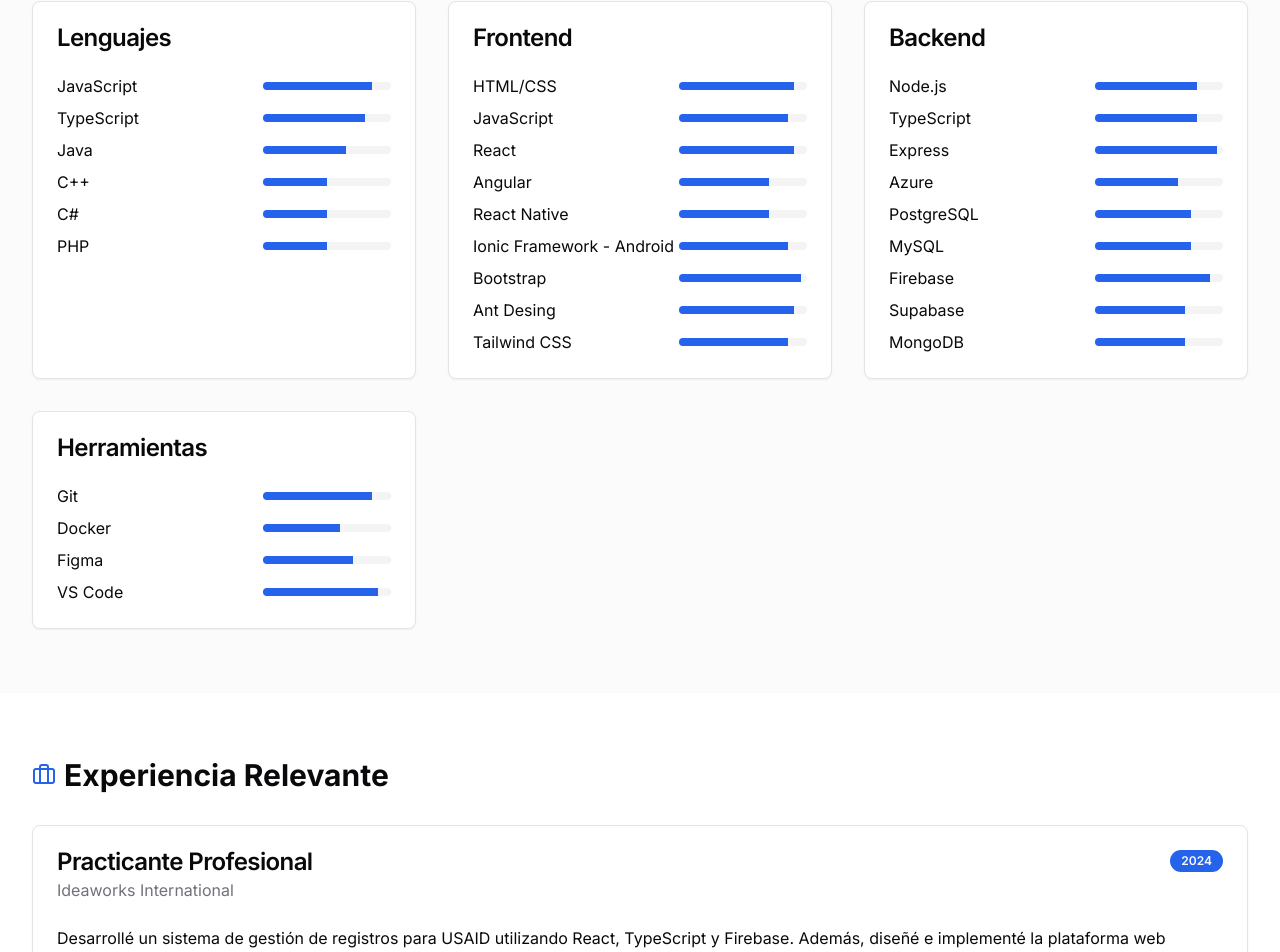
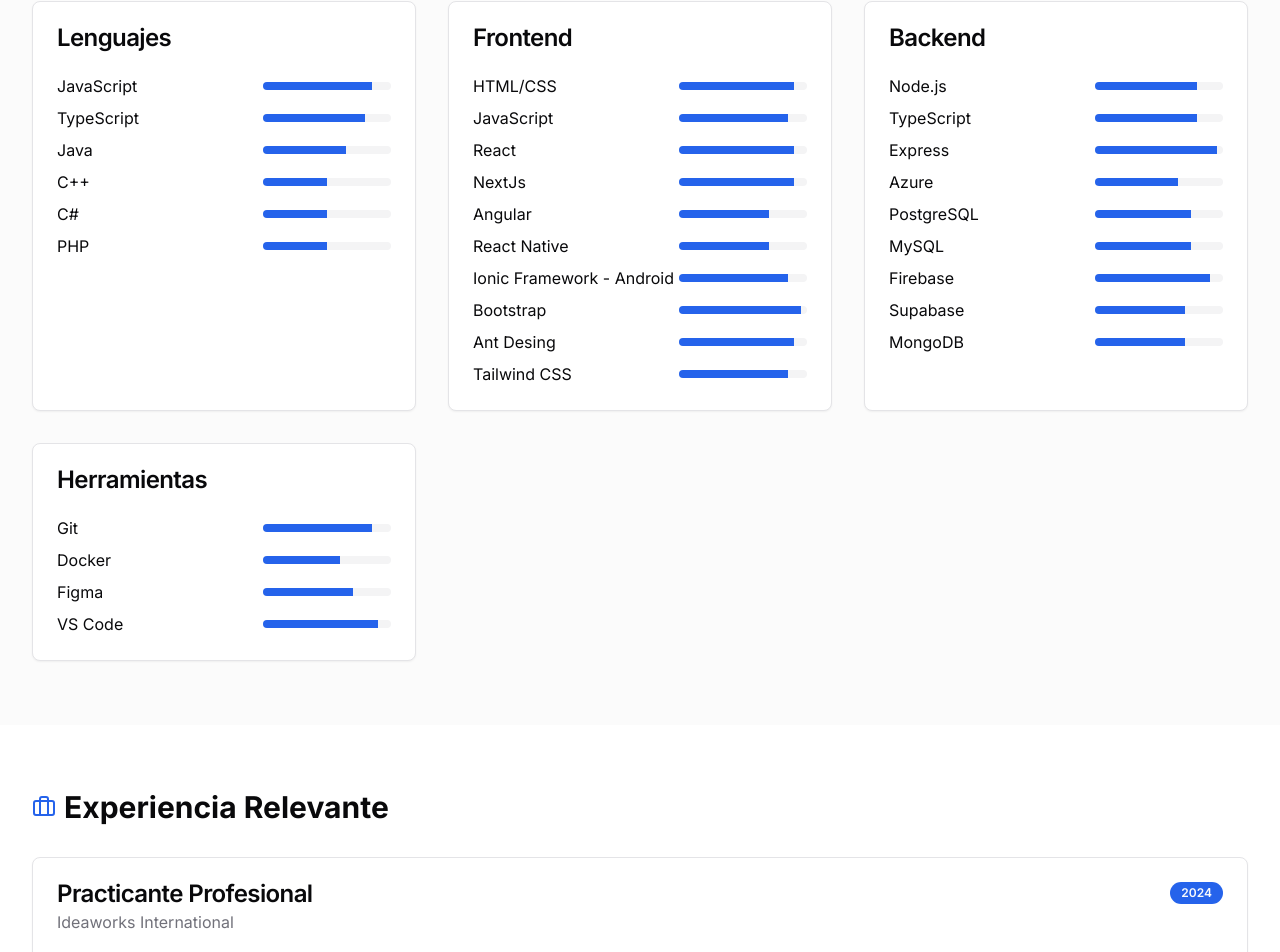
Before and after one commit to Portafolio-Harol-Morales/portafolio-next, a Next.js app: page / in a window 1280 px wide. Shown: the part 1340-2292 px from the top of the page. Built offline with nearby package versions, Linux system fonts and the light colour scheme; no server answers; the database is empty.

Commit message:
agregar nextJS

```diff
--- a/components/Proyectos.tsx
+++ b/components/Proyectos.tsx
@@ -282,7 +282,6 @@ export const Proyectos = () => {
                 )}
 
                 <div className="flex gap-2 justify-end">
-
                   {selectedProject.url && (
                     <Button size="sm" asChild>
                       <Link
@@ -304,9 +303,7 @@ export const Proyectos = () => {
                       Cerrar
                     </Button>
                   </DialogClose>
-
                 </div>
-
               </DialogFooter>
             </>
           )}
--- a/components/Skills.tsx
+++ b/components/Skills.tsx
@@ -80,6 +80,12 @@ export const Skills = () => {
                 </div>
               </div>
               <div className="flex justify-between items-center">
+                <span>NextJs</span>
+                <div className="w-32 h-2 bg-muted rounded-full overflow-hidden">
+                  <div className="bg-primary h-full w-[90%]"></div>
+                </div>
+              </div>
+              <div className="flex justify-between items-center">
                 <span>Angular</span>
                 <div className="w-32 h-2 bg-muted rounded-full overflow-hidden">
                   <div className="bg-primary h-full w-[70%]"></div>
@@ -141,7 +147,7 @@ export const Skills = () => {
                   <div className="bg-primary h-full w-[95%]"></div>
                 </div>
               </div>
-               <div className="flex justify-between items-center">
+              <div className="flex justify-between items-center">
                 <span>Azure</span>
                 <div className="w-32 h-2 bg-muted rounded-full overflow-hidden">
                   <div className="bg-primary h-full w-[65%]"></div>
@@ -166,7 +172,6 @@ export const Skills = () => {
                   <div className="bg-primary h-full w-[90%]"></div>
                 </div>
               </div>
-
 
               <div className="flex justify-between items-center">
                 <span>Supabase</span>
```
Lines whose indentation alone changed are shown as unchanged.
